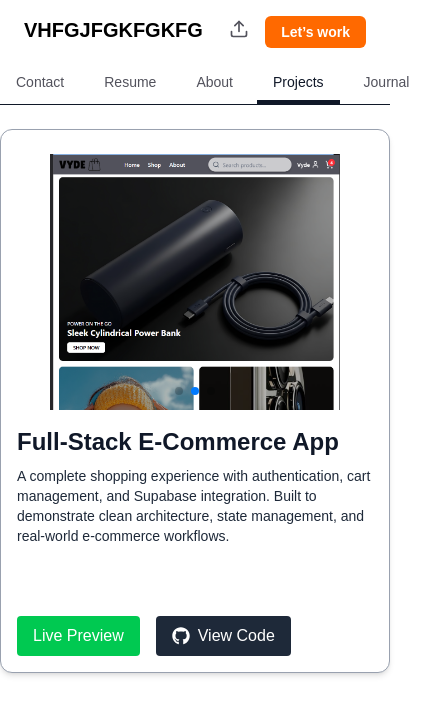
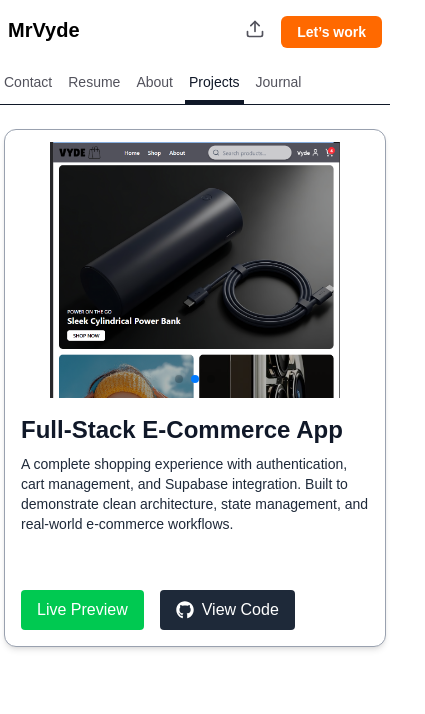
Before and after one commit to MrVyde/my-page, a Next.js app: page /projects in a window 390 px wide. Shown: the top 714 px of the page, 425 px wide, since content can reach past the window. Built offline with nearby package versions, Linux system fonts and the light colour scheme; grey boxes are pictures that could not be loaded.

Commit message:
update component to fit sm screen

```diff
--- a/app/page.tsx
+++ b/app/page.tsx
@@ -8,7 +8,7 @@ function Icon({ icon, label }: { icon: { svg: string; hex: string }; label: stri
   return (
     <div className="flex flex-col items-center">
       <div
-        className="w-8 h-8"
+        className="w-6 h-6"
         dangerouslySetInnerHTML={{
           __html: icon.svg.replace('<svg', `<svg fill="#${icon.hex}"`),
         }}
@@ -55,8 +55,8 @@ export default function About() {
         David Adebisi
       </p>
 
-      <div className="border-2 border-gray-400 rounded-lg shadow-sm p-6 w-full mt-6 max-w-[450px] mx-auto min-h-[500px]">
-          <h1 className="text-2xl md:text-2xl font-bold">
+      <div className="border-2 border-gray-400 rounded-lg shadow-sm p-5 md:p-6 w-full mt-6 max-w-[370px] md:max-w-[450px] mx-auto  min-h-[450px] md:min-h-[500px]">
+          <h1 className="text-1xl md:text-2xl font-bold">
             Full-stack Dev(Frontend Focus)
           </h1>
 
--- a/app/projects/page.tsx
+++ b/app/projects/page.tsx
@@ -4,13 +4,12 @@ import React from 'react';
 import { Swiper, SwiperSlide } from 'swiper/react';
 import { Autoplay, Pagination } from 'swiper/modules';
 import { FaGithub } from 'react-icons/fa';
-import Image from 'next/image';
 import 'swiper/css';
 import 'swiper/css/pagination';
 
 function ResponsivePreviewCarousel() {
   return (
-    <div className="max-w-md mx-auto my-6 bg-white border border-gray-400 rounded-xl shadow-md overflow-hidden">
+    <div className="max-w-md mx-1 md:mx-auto my-6 bg-white border border-gray-400 rounded-xl shadow-md overflow-hidden">
       {/* Swiper Carousel */}
       {/* eslint-disable-next-line @next/next/no-img-element */}
       <Swiper
@@ -18,7 +17,7 @@ function ResponsivePreviewCarousel() {
         autoplay={{ delay: 3000, disableOnInteraction: false }}
         pagination={{ clickable: true }}
         loop
-        className="rounded-t-xl mt-6"
+        className="rounded-t-xl mt-3"
       >
 
         <SwiperSlide>
@@ -58,7 +57,7 @@ function ResponsivePreviewCarousel() {
         </p>
 
         {/* Tech Stack Icons */}
-        <div className="flex flex-wrap gap-4 text-3xl mb-6">
+        <div className="flex flex-wrap gap-4 text-1xl mb-6">
             <i className="devicon-react-original colored" title="React" />
             <i className="devicon-typescript-plain colored" title="TypeScript" />
             <i className="devicon-zustand-plain colored" title="Zustand" />
--- a/components/journal/index.tsx
+++ b/components/journal/index.tsx
@@ -16,7 +16,7 @@ function JournalCard({ title, image, preview, readTime }: JournalCardProps) {
     <div className="bg-white rounded-lg shadow-md overflow-hidden w-full max-w-2xl mx-auto mb-10">
          {/* eslint-disable-next-line @next/next/no-img-element */}
       <img src={image} alt={title} className="w-full h-52 object-cover" />
-      <div className="p-6">
+      <div className="pt-2 p-6">
         <h2 className="text-2xl font-semibold mb-4">{title}</h2>
         <p className="text-gray-700 leading-relaxed">{preview}</p>
 
@@ -80,7 +80,7 @@ function JournalCard({ title, image, preview, readTime }: JournalCardProps) {
 
 export default function JournalEntry() {
   return (
-    <div className="min-h-screen bg-gray-100 py-10 px-4 flex flex-col items-center">
+    <div className="min-h-screen bg-gray-100 py-4 md:py-10 px-4 flex flex-col items-center">
       <JournalCard
         title="Stuck in Standby: The Silent Struggle Behind the Screen"
         image="journal/overwhelmed.jpeg"
--- a/components/navBar/index.tsx
+++ b/components/navBar/index.tsx
@@ -31,10 +31,10 @@ export default function Navbar() {
   return (
     <header>
       {/* Top Row: Name + Icons + CTA */}
-      <div className="flex items-center justify-between px-6 py-4 border-b border-transparent md:border-zinc-200 dark:md:border-zinc-300">
+      <div className="flex items-center justify-between px-2 md:px-6 py-4 border-b border-transparent md:border-zinc-200 dark:md:border-zinc-300">
         <div className="w-full flex justify-start md:justify-center relative">
           <div className="text-xl md:text-3xl font-bold text-left md:text-center">
-            VHFGJFGKFGKFG
+            MrVyde
           </div>
 
           <div className="absolute right-0 flex items-center gap-4">
@@ -85,7 +85,7 @@ export default function Navbar() {
                 return (
                 <div
                     key={label}
-                    className="relative px-4  py-3 md:hover:bg-gray-200 md:dark:hover:bg-gray-700 transition rounded-sm h-full flex items-end"
+                    className="relative px-1 md:px-4  py-3 md:hover:bg-gray-200 md:dark:hover:bg-gray-700 transition rounded-sm h-full flex items-end"
                 >
                     <Link
                     href={href}
```
Also changed, not shown: 1 other file (tests, documents, lock files or other folders).
